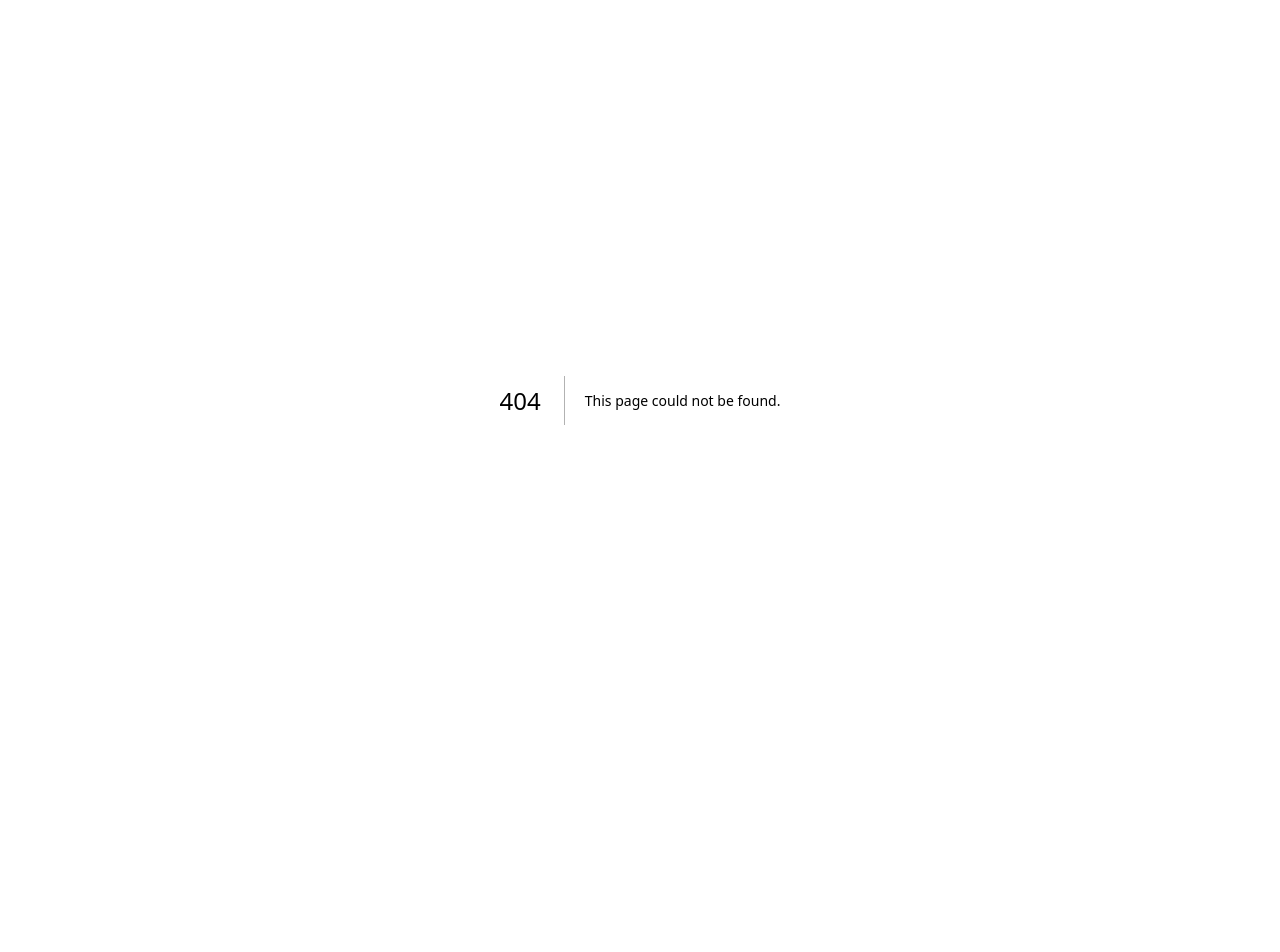
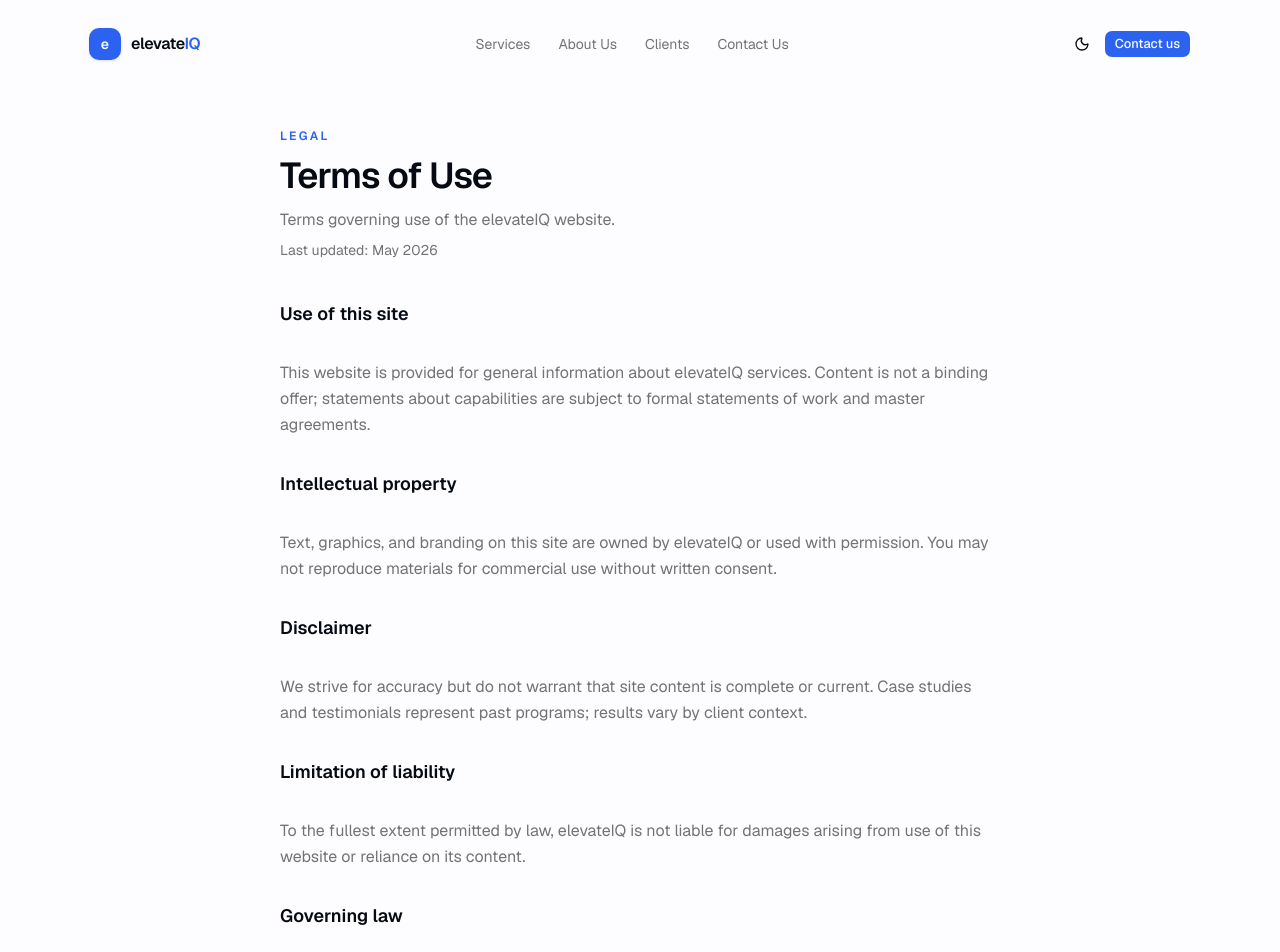
Before and after one commit to emailtorkalva/elevateIQRepo, a Next.js app: page /terms in a window 1280 px wide. Before the commit this address had no page. Shown: the top 952 px of the page. Before the commit the page ends 800 px from the top, so only its background shows below. Built offline with nearby package versions, Linux system fonts and the light colour scheme.

Commit message:
Create page.tsx

```diff
--- /dev/null
+++ b/app/terms/page.tsx
@@ -0,0 +1,56 @@
+import type { Metadata } from "next";
+
+import { Footer } from "@/components/home/footer";
+import { Navbar } from "@/components/home/navbar";
+import { ProsePage } from "@/components/legal/prose-page";
+import { BRAND_NAME } from "@/lib/brand";
+
+export const metadata: Metadata = {
+  title: `Terms of Use | ${BRAND_NAME}`,
+};
+
+export default function TermsPage() {
+  return (
+    <>
+      <Navbar />
+      <main>
+        <ProsePage
+          title="Terms of Use"
+          description={`Terms governing use of the ${BRAND_NAME} website.`}
+        >
+          <h2>Use of this site</h2>
+          <p>
+            This website is provided for general information about {BRAND_NAME} services. Content is
+            not a binding offer; statements about capabilities are subject to formal statements of
+            work and master agreements.
+          </p>
+
+          <h2>Intellectual property</h2>
+          <p>
+            Text, graphics, and branding on this site are owned by {BRAND_NAME} or used with
+            permission. You may not reproduce materials for commercial use without written consent.
+          </p>
+
+          <h2>Disclaimer</h2>
+          <p>
+            We strive for accuracy but do not warrant that site content is complete or current.
+            Case studies and testimonials represent past programs; results vary by client context.
+          </p>
+
+          <h2>Limitation of liability</h2>
+          <p>
+            To the fullest extent permitted by law, {BRAND_NAME} is not liable for damages arising
+            from use of this website or reliance on its content.
+          </p>
+
+          <h2>Governing law</h2>
+          <p>
+            These terms are governed by the laws of the State of Georgia, USA, without regard to
+            conflict-of-law principles.
+          </p>
+        </ProsePage>
+      </main>
+      <Footer />
+    </>
+  );
+}
```
